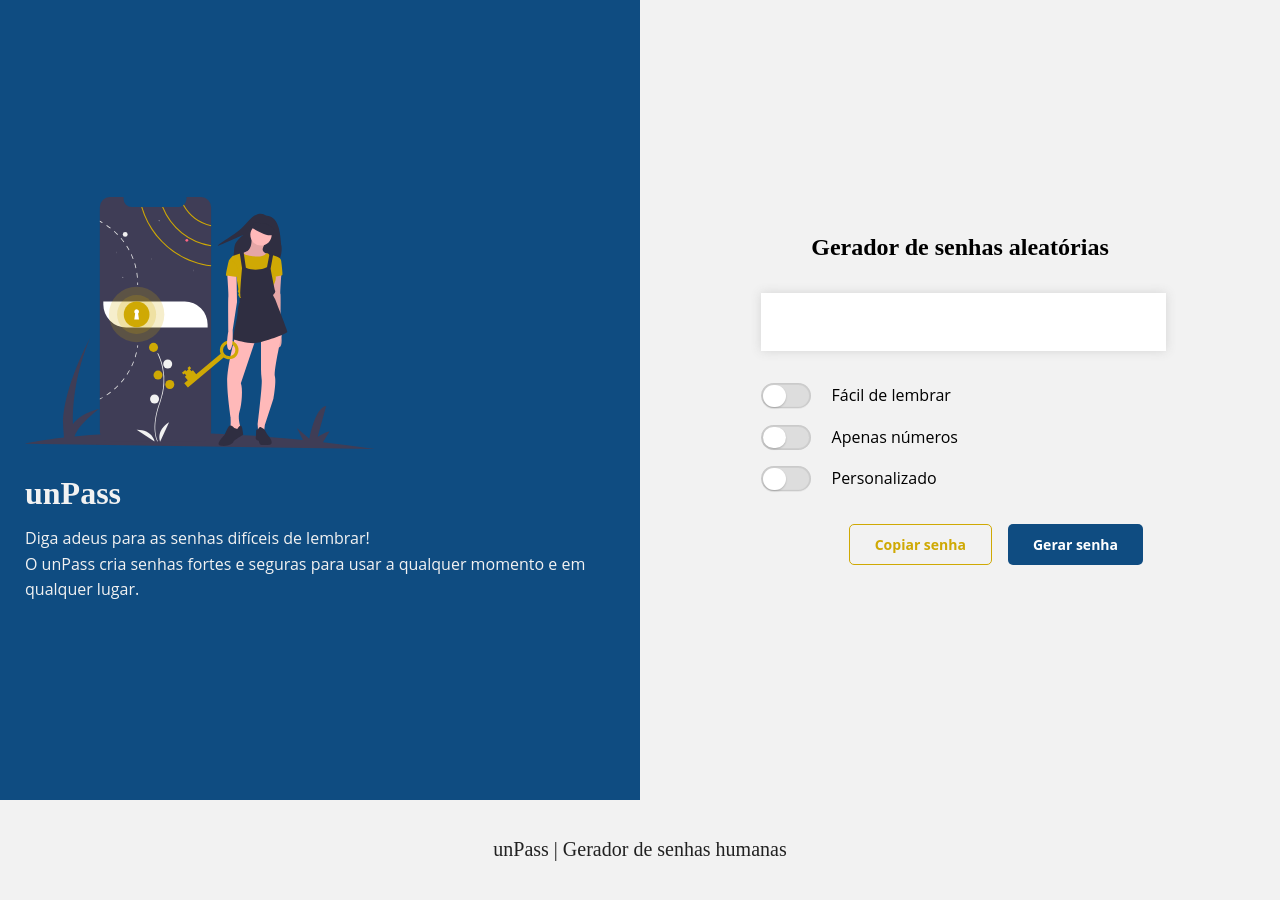
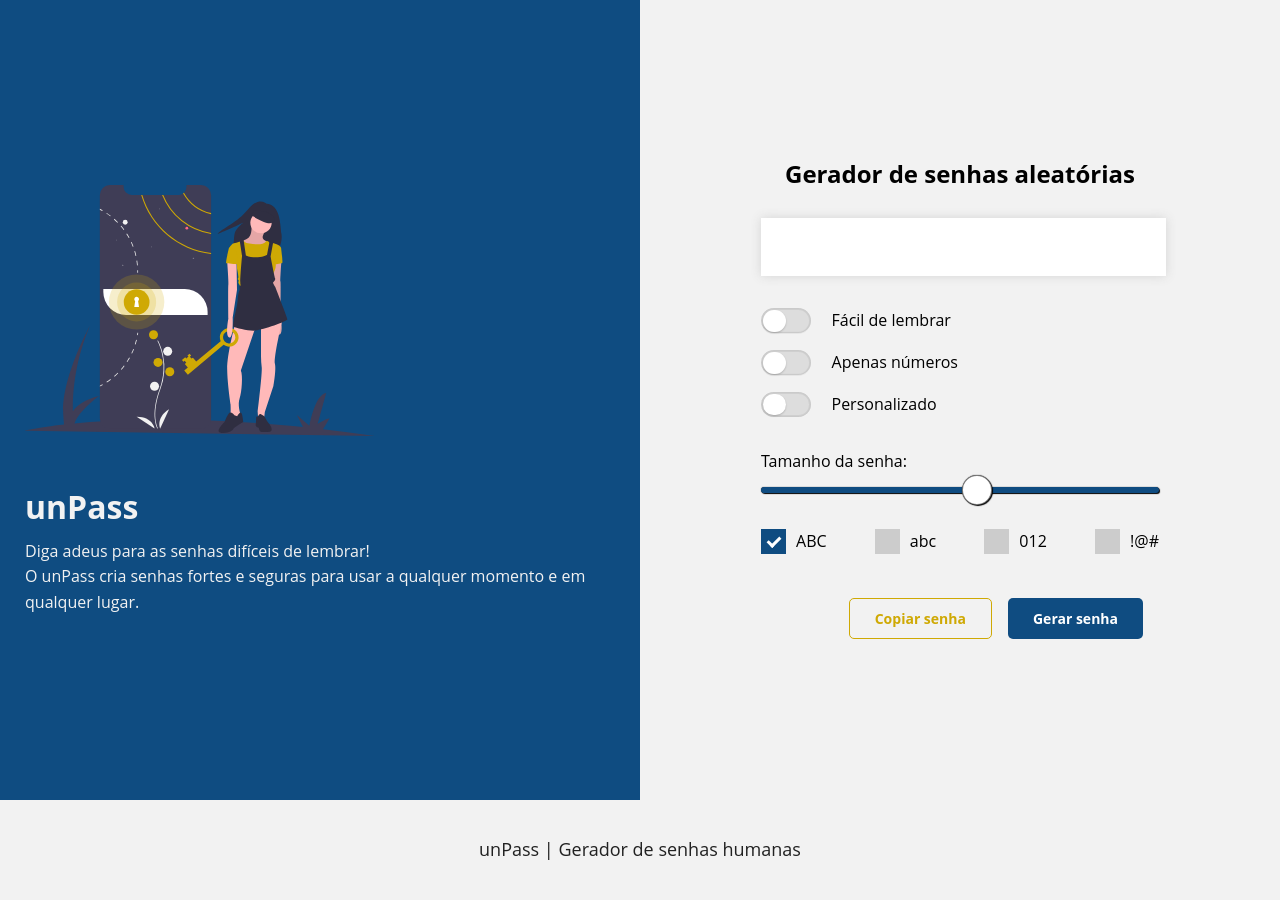
Before and after one commit to rbmelolima/unPass, a website: page index.html in a window 1280 px wide. Drawn offline with Linux system fonts and the light colour scheme.

Commit message:
Adição dos checkboxes

```diff
--- a/css/sass/_styles.scss
+++ b/css/sass/_styles.scss
@@ -10,8 +10,7 @@ footer {
     align-items: center;
 
     p {
-        font-family: "Playfair Display";
-        font-size: 20px;
+        font-size: 18px;
     }
 }
 
@@ -57,6 +56,12 @@ main section.section_header {
     }
 }
 
+.illustration-container div{
+    max-width: 650px;
+    margin: 0 auto;
+}
+
+
 .link {
     position: absolute;
     bottom: 80px;
@@ -79,8 +84,8 @@ main section.section_header {
     }
 }
 
-.img-container {
-    margin-bottom: 25px;
+.illustration-container .img-container {
+    margin-bottom: 50px;
 
     img {
         width: 50%;
@@ -139,7 +144,7 @@ main section.section_header {
 
 .form-container .range-container {
     width: 100%;
-    display: none;
+    display: block;
     margin-top: 32px;
 
     input {
--- a/css/sass/components/_checkbox.scss
+++ b/css/sass/components/_checkbox.scss
@@ -1,8 +1,74 @@
-.checkbox-container-group {
+.checkbox-group {
     display: flex;
-    flex-direction: row;
-    flex-wrap: wrap;
-    justify-content: space-around;
+    flex-flow: row wrap;
+    justify-content: space-between;
 
-    margin-top: 32px;
+    margin-top: 24px;
 }
+
+.checkbox-container {
+    display: block;
+    position: relative;
+    padding-left: 35px;
+    margin-bottom: 12px;
+    cursor: pointer;
+    font-size: 16px;
+    -webkit-user-select: none;
+    -moz-user-select: none;
+    -ms-user-select: none;
+    user-select: none;
+}
+
+/* Hide the browser's default checkbox */
+.checkbox-container input {
+    position: absolute;
+    opacity: 0;
+    cursor: pointer;
+    height: 0;
+    width: 0;
+}
+
+/* Create a custom checkbox */
+.checkmark {
+    position: absolute;
+    top: 0;
+    left: 0;
+    height: 25px;
+    width: 25px;
+    background-color: #ccc;
+}
+
+/* On mouse-over, add a grey background color */
+.checkbox-container:hover input ~ .checkmark {
+    background-color: #bababa;
+}
+
+/* When the checkbox is checked, add a blue background */
+.checkbox-container input:checked ~ .checkmark {
+    background-color: $blue;
+}
+
+/* Create the checkmark/indicator (hidden when not checked) */
+.checkmark:after {
+    content: "";
+    position: absolute;
+    display: none;
+}
+
+/* Show the checkmark when checked */
+.checkbox-container input:checked ~ .checkmark:after {
+    display: block;
+}
+
+/* Style the checkmark/indicator */
+.checkbox-container .checkmark:after {
+    left: 9px;
+    top: 5px;
+    width: 5px;
+    height: 10px;
+    border: solid white;
+    border-width: 0 3px 3px 0;
+    -webkit-transform: rotate(45deg);
+    -ms-transform: rotate(45deg);
+    transform: rotate(45deg);
+}
--- a/css/sass/global/_global.scss
+++ b/css/sass/global/_global.scss
@@ -1,30 +1,24 @@
 @font-face {
-    font-family: 'Open Sans', sans-serif;
+    font-family: "Open Sans", sans-serif;
     src: url("../../../assets/fonts/Open_Sans/OpenSans-Regular.ttf");
-    font-weight: 400;
+    font-weight: normal;
 }
 
 @font-face {
-    font-family: 'Open Sans', sans-serif;
+    font-family: "Open Sans", sans-serif;
     src: url("../../../assets/fonts/Open_Sans/OpenSans-Bold.ttf");
     font-weight: bold;
 }
 
 @font-face {
-    font-family: 'Playfair Display', serif;
-    src: url("../../../assets/fonts/Playfair_Display/PlayfairDisplay-Bold.ttf");
-    font-weight: bold;
-}
-
-@font-face {
-    font-family: 'Playfair Display', serif;
-    src: url("../../../assets/fonts/Playfair_Display/PlayfairDisplay-Regular.ttf");
-    font-weight: 400;
+    font-family: "Open Sans", sans-serif;
+    src: url("../../../assets/fonts/Open_Sans/OpenSans-Light.ttf");
+    font-weight: 300;
 }
 
 h1,
 h2 {
-    font-family: 'Playfair Display', serif;
+    font-family: "Open Sans", sans-serif;
     font-weight: bold;
 }
 
@@ -38,7 +32,7 @@ button,
 label,
 a,
 span {
-    font-family: 'Open Sans', sans-serif;
+    font-family: "Open Sans", sans-serif;
 }
 
 body {
--- a/index.html
+++ b/index.html
@@ -19,8 +19,8 @@
 
                     <h1>unPass </h1>
                     <p>
-                        Diga adeus para as senhas difíceis de lembrar!
-                        <br>
+                        Diga adeus para as senhas difíceis de lembrar! </p>
+                    <p>
                         O unPass cria senhas fortes e seguras para
                         usar a qualquer momento e em qualquer lugar.
                     </p>
@@ -29,7 +29,6 @@
                 <a href="#gerador-de-senhas" class="link">
                     <img src="./assets/images/down.svg" />
                 </a>
-
             </div>
 
             <div class="generator-container" id="gerador-de-senhas">
@@ -41,7 +40,8 @@
                     <div class="options">
                         <div class="switch-container">
                             <div class="toggle">
-                                <input type="radio" name="switch-option-pass" class="switch-check" value="easy-remember">
+                                <input type="radio" name="switch-option-pass" class="switch-check"
+                                    value="easy-remember">
                                 <b class="b switch"></b>
                                 <b class="b track"></b>
                             </div>
@@ -80,6 +80,28 @@
                         <input type="range" value="30" min="6" max="50" class="_ranger">
                     </div>
 
+                    <div class="checkbox-group">
+                        <label class="checkbox-container">ABC
+                            <input type="checkbox" checked="checked">
+                            <span class="checkmark"></span>
+                        </label>
+
+                        <label class="checkbox-container">abc
+                            <input type="checkbox">
+                            <span class="checkmark"></span>
+                        </label>
+
+                        <label class="checkbox-container">012
+                            <input type="checkbox">
+                            <span class="checkmark"></span>
+                        </label>
+
+                        <label class="checkbox-container">!@#
+                            <input type="checkbox">
+                            <span class="checkmark"></span>
+                        </label>
+                    </div>
+
                     <div class="button-group">
                         <button type="button" class="button button-secundary" id="button-copy">
                             Copiar senha
```
Also changed, not shown: css/style.min.css.
